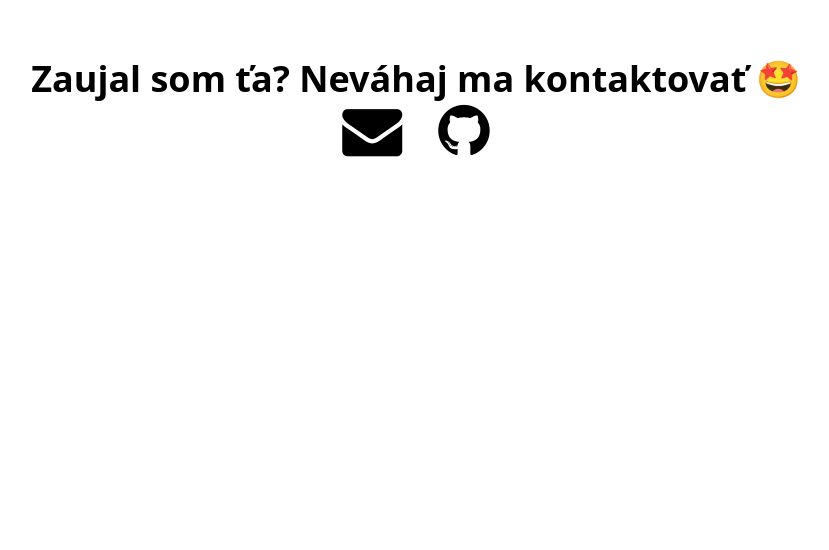
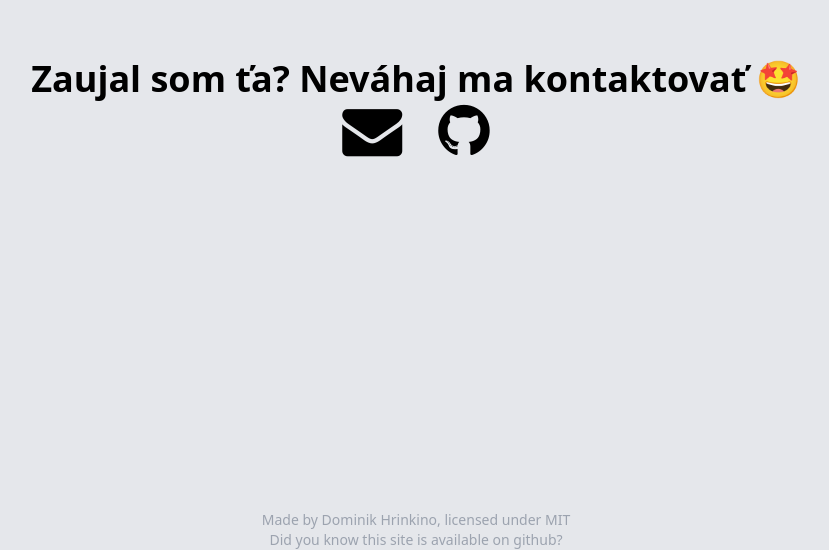
Before and after one commit to dhrinkino/hrinkino.com, a React (Vite) app: page / in a window 1280 px wide. Shown: the part 2690-3240 px from the top of the page, without its empty margins (224-1053 px from the left). Before the commit the page ends 3200 px from the top, so only its background shows below. Built offline with nearby package versions, Linux system fonts and the light colour scheme.

Commit message:
added footer

```diff
--- a/src/Components/Contact.jsx
+++ b/src/Components/Contact.jsx
@@ -7,14 +7,15 @@ class Contact extends Component {
     state = {  }
     render() {
         return (
-        <div className="min-h-screen">
+            <div>
+            <div className="min-h-screen bg-gray-200">
                 <div className="flex h-screen justify-center items-center flex-col">
                     <div>
                         <p class="text-4xl font-bold">
                             Zaujal som ťa? Neváhaj ma kontaktovať 🤩
                         </p>
                     </div>
-                <div class="w-screen flex justify-center text-6xl space-x-9 > * + *">
+                    <div class="flex justify-center text-6xl space-x-9 > * + *">
                     <a className="text-black hover:text-gray-600" href="mailto:admin@hrinkino.com">
                         <i className="fa fa-envelope" aria-hidden="true"></i>
                     </a>
@@ -24,6 +25,18 @@ class Contact extends Component {
                     </div>
                 </div>
             </div>
+
+            <div class="flex flex-col justify-between">
+                <div class="h-10 bg-gray-200 text-center text-sm text-gray-400">
+                    <div>
+                        Made by Dominik Hrinkino, licensed under MIT
+                    </div>
+                    <div>
+                        Did you know this site is available on <a href="https://github.com/dhrinkino/hrinkino.com">github?</a>
+                    </div>
+                </div>
+            </div>
+        </div>
          );
     }
 }
```
Lines whose indentation alone changed are shown as unchanged.
